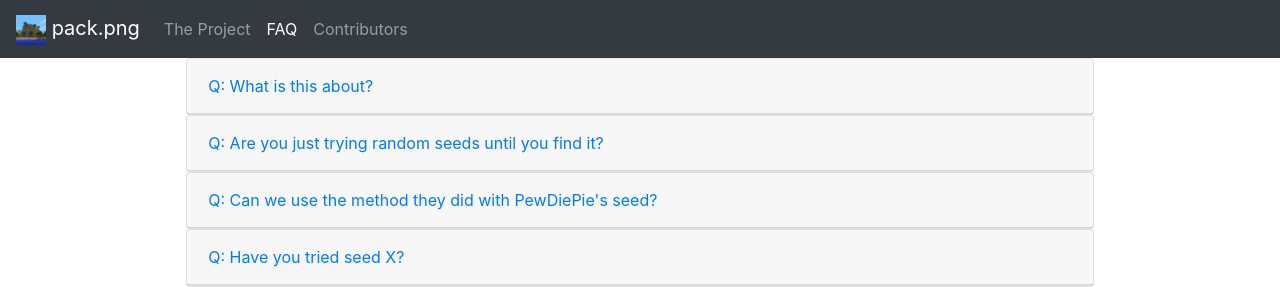
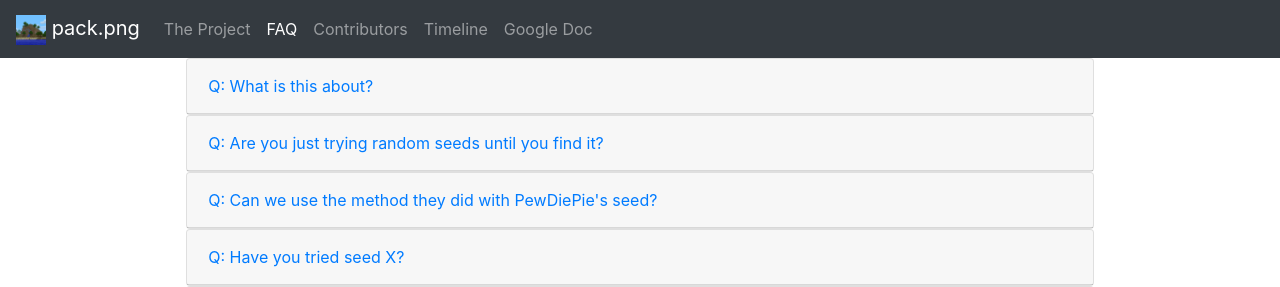
Before and after one commit to laundmo/packpng, a Flask app: page /faq/ in a window 1280 px wide. Shown: the top 287 px of the page. Run offline with Flask 2, Linux system fonts and the light colour scheme; some libraries are stand-ins or nearby versions.

Commit message:
floating discord, timeline iframe, google_doc iframe

```diff
--- a/main.py
+++ b/main.py
@@ -25,6 +25,14 @@ def contributors():
             contributors = json.load(contrib_json)
             return render_template('contributors.html', contributors=contributors)
 
+@app.route('/google_doc/')
+def google_doc():
+    return render_template('google_doc.html')
+
+@app.route('/timeline/')
+def timeline():
+    return render_template('timeline.html')
+
 
 
 if __name__ == '__main__':
--- a/templates/contributors.html
+++ b/templates/contributors.html
@@ -24,7 +24,7 @@
                     <div class="text_cell_div_small">{{ contrib["name"] }}</div>
                 </td>
                 <td class="text_cell_td">
-                    <div class="text_cell_div">{{ contrib["comment"] }}</div>
+                    <div class="text_cell_div">{{ contrib["comment"]|urlize(40, true) }}</div>
                 </td>
             </tr>
             {% endfor %}
--- a/templates/layout.html
+++ b/templates/layout.html
@@ -1,7 +1,9 @@
 {% set navigation_bar = [
     ('/', 'project', 'The Project'),
     ('/faq/', 'faq', 'FAQ'),
-    ('/contributors/', 'contributors', 'Contributors')
+    ('/contributors/', 'contributors', 'Contributors'),
+    ('/timeline', 'timeline', 'Timeline'),
+    ('/google_doc/', 'google_doc', 'Google Doc'),
 ] -%}
 {#
     this adds pages to the navbar. the pages need to have a route in the main.py first, to be reachable,
@@ -17,9 +19,6 @@
         <meta name="viewport" content="width=device-width, initial-scale=1">
         <link rel="stylesheet" href="https://stackpath.bootstrapcdn.com/bootstrap/4.4.1/css/bootstrap.min.css"
             integrity="sha384-Vkoo8x4CGsO3+Hhxv8T/Q5PaXtkKtu6ug5TOeNV6gBiFeWPGFN9MuhOf23Q9Ifjh" crossorigin="anonymous">
-        {% block head %}
-
-        {%endblock%}
         <script src="https://code.jquery.com/jquery-3.4.1.slim.min.js"
             integrity="sha384-J6qa4849blE2+poT4WnyKhv5vZF5SrPo0iEjwBvKU7imGFAV0wwj1yYfoRSJoZ+n"
             crossorigin="anonymous"></script>
@@ -29,6 +28,9 @@
         <script src="https://stackpath.bootstrapcdn.com/bootstrap/4.4.1/js/bootstrap.min.js"
             integrity="sha384-wfSDF2E50Y2D1uUdj0O3uMBJnjuUD4Ih7YwaYd1iqfktj0Uod8GCExl3Og8ifwB6"
             crossorigin="anonymous"></script>
+            {% block head %}
+
+            {%endblock%}
     </head>
 
     <body>
@@ -54,13 +56,16 @@
                 </ul>
             </div>
         </nav>
+        <div style="position: fixed; bottom: -5px; right: 0;">
+                <iframe frameBorder="0" height="500px"
+                    src="https://discordapp.com/widget?id=436405308458401803&theme=dark">
+                </iframe>
+        </div>
         <div class="container-fluid">
             {% block content %}
             {% endblock %}
         </div>
-        <div class="container text-center">
-            <iframe frameBorder="0" height="500px" src="https://discordapp.com/widget?id=436405308458401803&theme=dark">
-            </iframe>
-        </div>
+
     </body>
+
 </html>
```
Also changed, not shown: templates/google_doc.html (added, +8 -0 lines), templates/timeline.html (added, +9 -0 lines), tests/test.py (+16 -0 lines).
